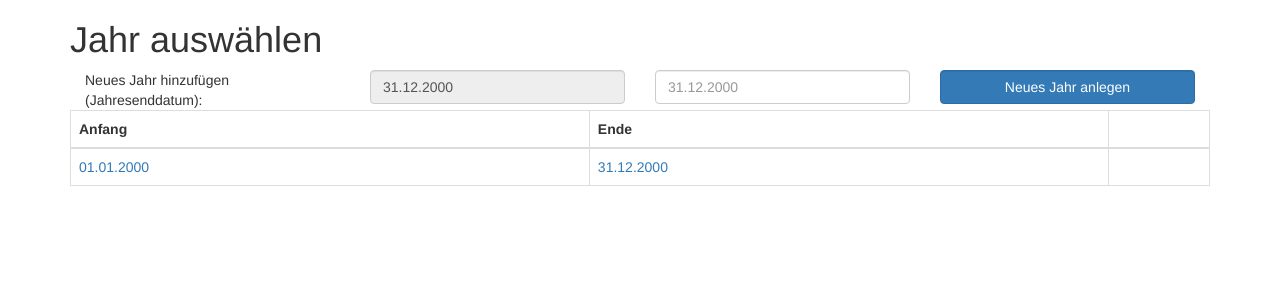
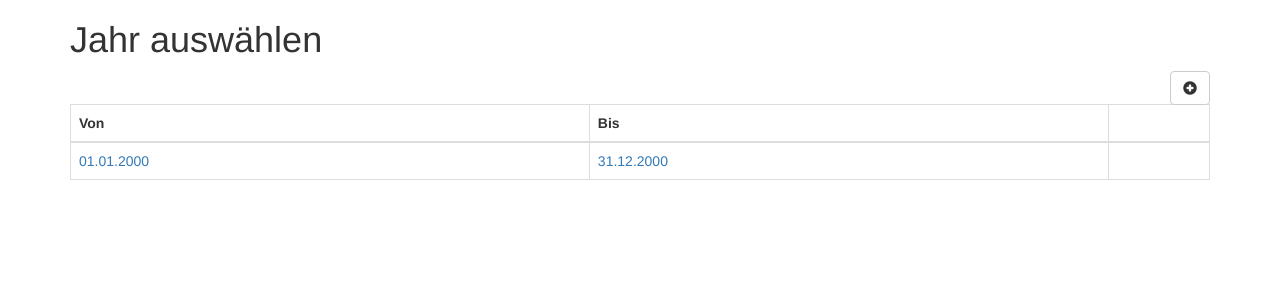
Before and after one commit to PommesKlaus/calculus, a Django app: page /1/ in a window 1280 px wide. Shown: the top 300 px of the page. Run offline with Django 3.2, Linux system fonts and the light colour scheme; data comes from the database, SQL or seed files in the repository; both versions use the stored data as it was after the commit; some libraries are stand-ins or nearby versions.

Commit message:
Finalized year-view

```diff
--- a/core/templates/base.html
+++ b/core/templates/base.html
@@ -6,6 +6,8 @@
     <meta name="viewport" content="width=device-width, initial-scale=1">
     <link rel="stylesheet" href="https://maxcdn.bootstrapcdn.com/bootstrap/3.3.7/css/bootstrap.min.css" integrity="sha384-BVYiiSIFeK1dGmJRAkycuHAHRg32OmUcww7on3RYdg4Va+PmSTsz/K68vbdEjh4u" crossorigin="anonymous">
     <!--<link rel="stylesheet" href="http://bootswatch.com/flatly/bootstrap.min.css"  crossorigin="anonymous">-->
+    <script src="https://code.jquery.com/jquery-3.1.1.min.js"></script>
+    <script src="https://maxcdn.bootstrapcdn.com/bootstrap/3.3.7/js/bootstrap.min.js" integrity="sha384-Tc5IQib027qvyjSMfHjOMaLkfuWVxZxUPnCJA7l2mCWNIpG9mGCD8wGNIcPD7Txa" crossorigin="anonymous"></script>
     <style type="text/css">
 
     </style>
--- a/core/templates/core/year_list.html
+++ b/core/templates/core/year_list.html
@@ -1,52 +1,88 @@
 {% extends "base.html" %}
-{% load staticfiles %}
-{% block title %}Jahre{% endblock %}
+
+{% block title %}Jahr auswählen{% endblock %}
+
 {% block content %}
     <div class="container">
         <h1>Jahr auswählen</h1>
-    <form method="post" action="{% url 'core:year_index' company_id=company_id %}">
-        {% csrf_token %}
-        <div class="col-md-3">Neues Jahr hinzufügen (Jahresenddatum):</div>
-        <div class="col-md-3">
+
+        {% if messages %}
+            <ul class="messages list-unstyled">
+                {% for message in messages %}
+                    <li{% if message.tags %} class="alert alert-{{ message.tags }} text-center"{% endif %}>{{ message }}</li>
+                {% endfor %}
+            </ul>
+        {% endif %}
+
+        <div class="text-right">
+            <a href="javascript:void(0);"><span id="new_year_button" class="glyphicon glyphicon-plus-sign btn btn-default" title="Neues Jahr anlegen"  data-toggle="modal" data-target="#modalNewYear"></span></a>
+        </div>
+
         {% if Years %}
-                <input type="hidden" name="start_date" value="{{ Years.last.end_date | date:'d.m.Y' }}"/>
-                <input type="hidden" name="prior_year_id" value="{{ Years.last.id }}"/>
-            {% endif %}
-            <input type="text" name="start_date" class="form-control" placeholder="01.01.2000" value="{{ Years.last.end_date | date:'d.m.Y' }}" {% if Years %}disabled{% endif %} required />
-        </div>
-        <div class="col-md-3"><input type="text" name="end_date" class="form-control" placeholder="31.12.2000" required /></div>
-        <div class="col-md-3"><input type="submit" class="btn btn-primary form-control" value="Neues Jahr anlegen"></div>
-    </form>
-    <br />
-    <br />
-    {% if Years %}
+            <div>
                 <table class="table table-hover table-bordered table-responsive">
                     <thead>
                     <tr>
-                <th>Anfang</th>
-                <th>Ende</th>
+                        <th>Von</th>
+                        <th>Bis</th>
                         <th></th>
                     </tr>
                     </thead>
                     <tbody>
                     {% for y in Years %}
                         <tr>
-                <td><a href="#">{{ y.start_date | date:'d.m.Y' }}</a></td>
-                <td><a href="#">{{ y.end_date | date:'d.m.Y' }}</a></td>
-                <td>
-                    {% if y.version_set.count == 0 %}
-                        <button class="delete-button btn btn-danger btn-xs" data-delete-url="{% url 'core:year_detail' company_id=y.company_id year_id=y.id %}"><i class="glyphicon glyphicon-trash"></i></button>
-                    {% endif %}
-                </td>
+                            <td><a href="{% url 'core:version_index' company_id=Company_id year_id=y.id %}">{{ y.start_date | date:"d.m.Y" }}</a></td>
+                            <td><a href="{% url 'core:version_index' company_id=Company_id year_id=y.id %}">{{ y.end_date | date:"d.m.Y" }}</a></td>
+                            <td>{% if y.deletable %}<button class="btn btn-danger btn-xs delete-button" data-delete-year={{ y.id }}><span class="glyphicon glyphicon-remove-sign" title="Jahr löschen"></span></button></form>{% endif %}</td>
                         </tr>
                     {% endfor %}
                     </tbody>
                 </table>
+            </div>
         {% else %}
+            <div>
                 <h3 class="alert-danger">Keine Jahre vorhanden!</h3>
+            </div>
+        {% endif %}
+
+
+        <!-- Modal -->
+        <div class="modal fade" id="modalNewYear" tabindex="-1" role="dialog" aria-labelledby="myModalLabel" aria-hidden="true">
+            <div class="modal-dialog">
+                <div class="modal-content">
+                    <form role="form" action="{% url 'core:year_index' company_id=Company_id %}" method="post">
+                        {% csrf_token %}
+                        <div class="modal-header">
+                            <button type="button" class="close" data-dismiss="modal"><span aria-hidden="true">&times;</span><span class="sr-only">Close</span></button>
+                            <h4 class="modal-title" id="modelNewYearLabel">Neues Jahr anlegen</h4>
+                        </div>
+                        <div class="modal-body">
+                            <div class="form-group">
+                                <label for="inputFromDate">Von</label>
+                                <input type="date" class="form-control" name="inputFromDate" id="inputFromDate" readonly="readonly" value="{{ Nextyear | date:'d.m.Y' }}">
+                            </div>
+                            <div class="form-group">
+                                <label for="inputToDate">Bis</label>
+                                <input type="date" class="form-control" name="inputToDate" id="inputToDate" value="{{ Yearend | date:'d.m.Y' }}">
+                            </div>
+                            <div>
+                                {% if Years %}
+                                    <input type="hidden" value="{{ Years.last.id }}" name="prior_year_id" />
+                                {% else %}
+                                    <input type="hidden" value="None" name="prior_year_id" />
                                 {% endif %}
                             </div>
-<script src="https://code.jquery.com/jquery-3.1.1.min.js"></script>
+                        </div>
+                        <div class="modal-footer">
+                            <button type="reset" class="btn btn-default" data-dismiss="modal">Schließen</button>
+                            <button type="submit" class="btn btn-primary">Speichern</button>
+                        </div>
+                    </form>
+                </div>
+            </div>
+        </div>
+    </div>
+
     <script type="text/javascript">
     function getCookie(name) {
         var cookieValue = null;
@@ -64,18 +100,17 @@
         return cookieValue;
     }
     var csrftoken = getCookie('csrftoken');
-
     $('.delete-button').click(function() {
-        var url = $(this).attr("data-delete-url");
-        console.log(url);
+        var year_id = $(this).attr("data-delete-year");
         $.ajax({
-            url: url,
+            url: {% url 'core:year_index' company_id=Company_id %} + year_id,
             beforeSend: function (xhr) {
                 xhr.setRequestHeader('X-CSRFToken', csrftoken);
             },
             type: 'DELETE',
             success: function(result) {
-                console.log("Delete successful!")
+                console.log("Delete successful!");
+                window.location = {% url 'core:year_index' company_id=Company_id %};
             }
         });
     });
--- a/core/urls.py
+++ b/core/urls.py
@@ -23,4 +23,7 @@ urlpatterns = [
     # Years
     url(r'^(?P<company_id>\d+)/$', year.YearListView.as_view(), name='year_index'),
     url(r'^(?P<company_id>\d+)/(?P<year_id>\d+)/$', year.YearDetailView.as_view(), name='year_detail'),
+
+    #Versionen
+    url(r'^(?P<company_id>\d+)/(?P<year_id>\d+)$', year.YearDetailView.as_view(), name='version_index'),
 ]
--- a/core/views/year.py
+++ b/core/views/year.py
@@ -1,10 +1,15 @@
+__author__ = 'CF'
+# -*- coding: utf-8 -*-
 
-from django.shortcuts import render, redirect, get_list_or_404, get_object_or_404
+from django.shortcuts import render, redirect, get_object_or_404
+from django.contrib import messages
 from django.views import View
-from django.http import HttpResponseForbidden
+from django.http import HttpResponseForbidden, HttpResponse
 
-from core.models import Year
-import pdb
+import datetime, dateutil.parser, calendar, pdb
+
+from core.models import Company, Year
+
 
 class YearListView(View):
     template_name = 'core/year_list.html'
@@ -12,27 +17,73 @@ class YearListView(View):
     def get(self, request, *args, **kwargs):
 
         y = Year.objects.filter(company_id=kwargs['company_id'])
+        n = y.last().end_date + datetime.timedelta(days=1)
+
+        if calendar.isleap(y.last().end_date.year+1):
+            ye = y.last().end_date + datetime.timedelta(days=366)
+        else:
+            ye = y.last().end_date + datetime.timedelta(days=365)
+
+        # Feststellen, ob Jahr gelöscht werden kann
+        for elem in y:
+            if elem.year_set.count() > 0 or elem.version_set.count() > 0:
+                elem.deletable = False
+            else:
+                elem.deletable = True
+            #pdb.set_trace()
+
+
         context = {
-            'Years': y,
-            'company_id': kwargs['company_id']
-        }
+            'Company_id': kwargs['company_id'],
+            'Years':y,
+            'Yearend':ye,
+            'Nextyear':n            }
+
         return render(request, self.template_name, context)
 
+
     def post(self, request, *args, **kwargs):
-        y = Year.objects.filter(company_id=kwargs['company_id']).reverse()[0]
-        return
+        sd = dateutil.parser.parse(request.POST.get('inputFromDate')).date()
+        ed = dateutil.parser.parse(request.POST.get('inputToDate')).date()
+        pyid = request.POST.get('prior_year_id')
+        ny = Year(start_date=sd, end_date=ed, prior_year_id=pyid, company_id=kwargs['company_id'])
+        if sd <= ed:
+            ny.save()
+            messages.success(request, 'Neues Jahr hinzugefügt')
+        else:
+            messages.error(request, 'Das "Bis"-Datum muss zeitlich nach dem "Von"-Datum liegen.')
+
+        y = Year.objects.filter(company_id=kwargs['company_id'])
+        n = y.last().end_date + datetime.timedelta(days=1)
+
+        if calendar.isleap(y.last().end_date.year+1):
+            ye = y.last().end_date + datetime.timedelta(days=366)
+        else:
+            ye = y.last().end_date + datetime.timedelta(days=365)
+
+        # Feststellen, ob Jahr gelöscht werden kann
+        for elem in y:
+            if elem.year_set.count() > 0 or elem.version_set.count() > 0:
+                elem.deletable = False
+            else:
+                elem.deletable = True
+
+        context = {
+            'Company_id': kwargs['company_id'],
+            'Years':y,
+            'Yearend':ye,
+            'Nextyear':n
+            }
+
+        return render(request, self.template_name, context)
 
 
 class YearDetailView(View):
-    template_name = 'core/year_detail.html'
 
     def delete(self, request, *args, **kwargs):
-        y = get_object_or_404(Year, pk=kwargs['year_id'])
-
-        if y.version_set.count() == 0:
+        y = get_object_or_404(Year, id=kwargs['year_id'])
+        if y.year_set.count() > 0 or y.version_set.count() > 0:
+            return HttpResponseForbidden
+        else:
             y.delete()
-            pdb.set_trace()
-            return redirect('core:year_index', company_id=kwargs['company_id'])
-
-        else:
-            return HttpResponseForbidden('Jahr kann nicht gelöscht werden, da es Versionen beinhaltet.')
+            return HttpResponse(status=200)
```
Also changed, not shown: db.sqlite3. Lines whose indentation alone changed are shown as unchanged.
